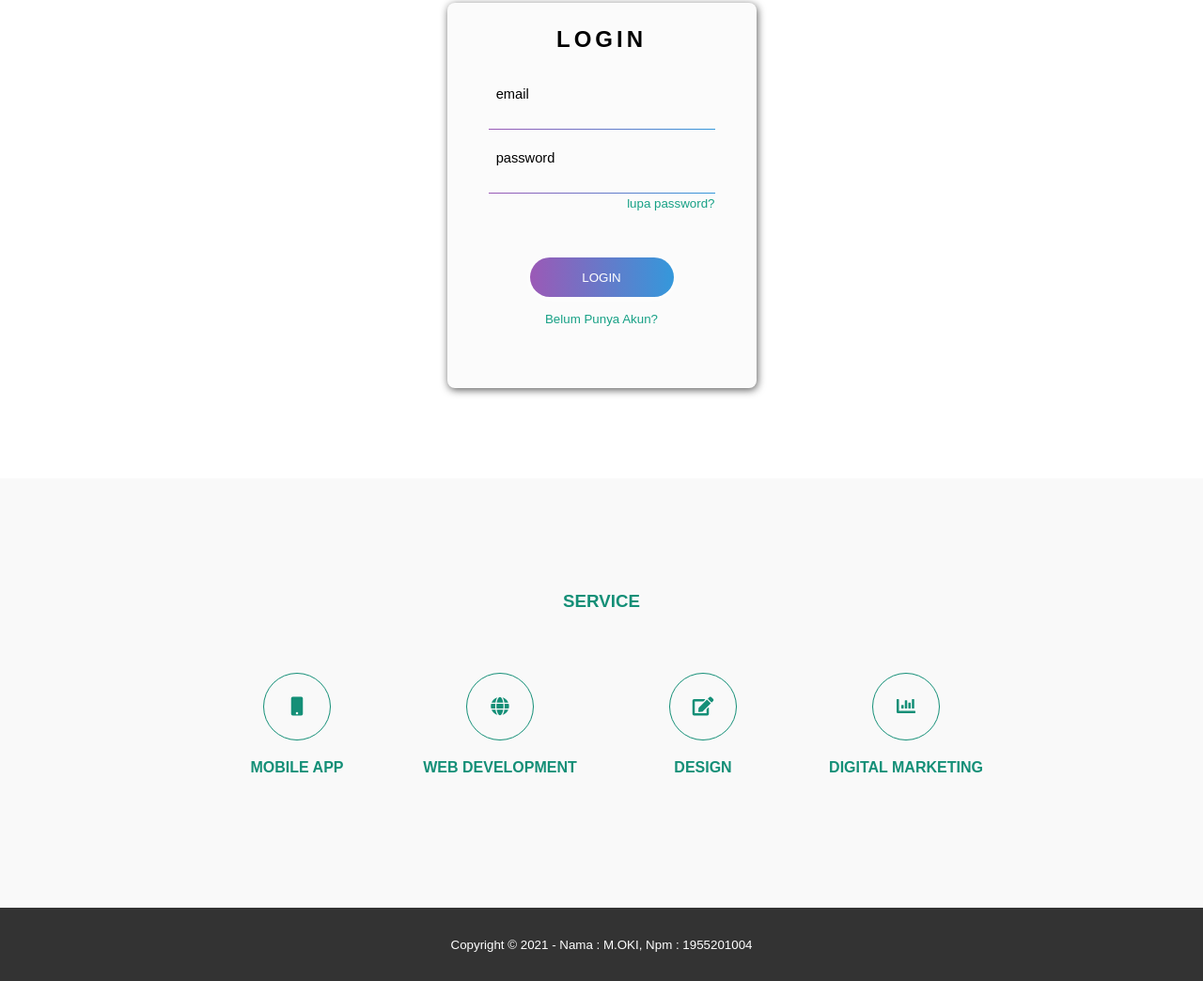
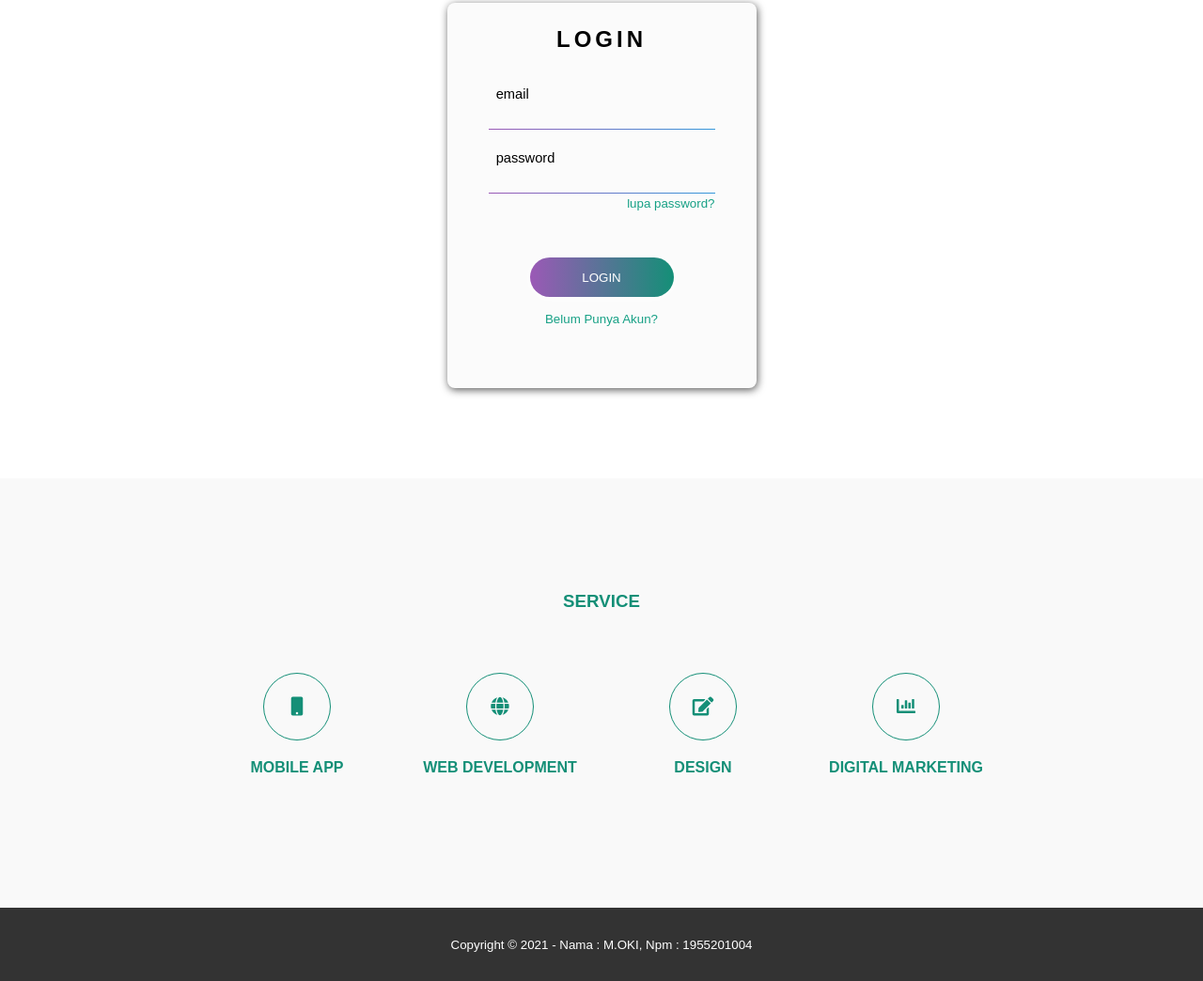
Before and after one commit to okielloo/tugasuas, a plain HTML site: page index.html in a window 1280 px wide. Shown: the part 1151-2195 px from the top of the page at 94% size. Drawn offline with nearby package versions, Linux system fonts and the light colour scheme.

Commit message:
Update style.css

```diff
--- a/css/style.css
+++ b/css/style.css
@@ -224,7 +224,7 @@ label {
     text-align: center;
 }
 #submit-btn {
-    background: -webkit-linear-gradient(right,#3498db,#9b59b6);
+    background: -webkit-linear-gradient(right,#148f77,#9b59b6);
     border-radius: 21px;
     border: none;
     box-shadow: 0px 1px 8px #ffffff;
```
